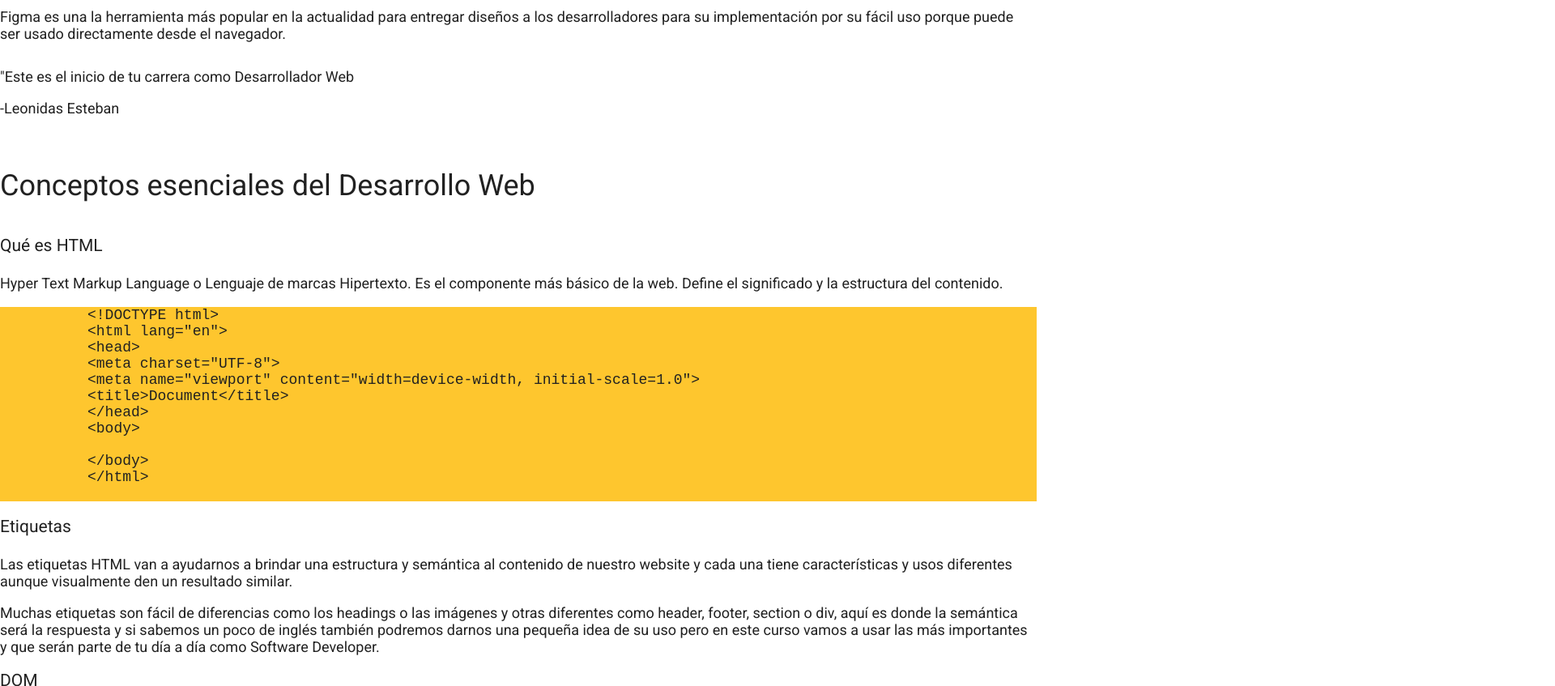
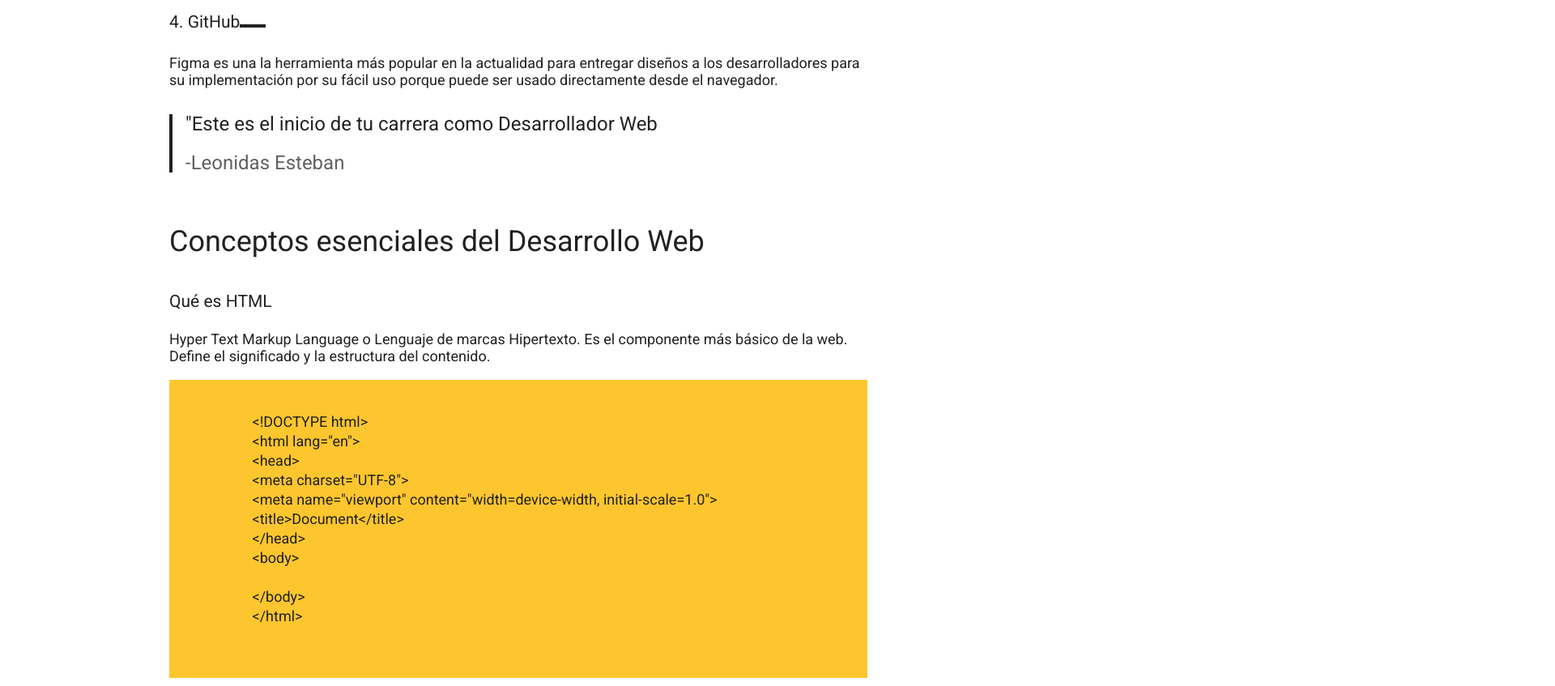
Before and after one commit to RicardoSTovar/curso-esencial-html.css, a plain HTML site: page index.html in a window 1280 px wide. Shown: the part 1800-2647 px from the top of the page at 81% size, 1920 px wide, since content can reach past the window. Drawn offline with Linux system fonts and the light colour scheme.

Commit message:
Se agregaron bordes y rellenos, asi como la tecnica wrapper

```diff
--- a/css/styles.css
+++ b/css/styles.css
@@ -91,10 +91,46 @@ h3{
 
 pre {
   background-color: #FEC62E;
+  padding: 40px;
+  font-family: 'Roboto';
+  line-height: 24px;
 }
 
 blockquote {
+  font-size: 24px;
   margin: 32px 0;
+  padding-left: 16px;
+  border-left: 4px solid var(--gray30);
+  line-height: 24px;
+}
+
+blockquote span {
+  color: var(--gray10);
+}
+
+blockquote span::before{
+  content: '-';
+}
+
+.main {
+  /* border: 1px solid red; */
+}
+
+.wrapper {
+  width: 902px;
+  margin: auto; /*Con este se puede centrar*/
+}
+
+.main-content {
+  background: white;
+  padding: 20px;
+}
+.debug { /*Con estos estilos puede debuggear*/
+  box-shadow: inset 0 0 0 50px red;
+  outline: 50px solid red;
+  background: red;
+  border: 1px solid red !important;
+  box-sizing: border-box;
 }
 
 .hero{
@@ -131,10 +167,11 @@ blockquote {
 
 .section-content h3{
   counter-increment: titleList;
+  padding-bottom: 4px;
 }
 
 .section-content h3::before {
-  content: counter(titleList,decimal);
+  content: counter(titleList,decimal) '. ';
 }
 
 .section-content h3::after {
--- a/index.html
+++ b/index.html
@@ -51,8 +51,10 @@
 
     </nav>
   </header>
-  <main>
 
+  <main class="main">
+    <div class="wrapper">
+      <div class="main-content">
         <h1>
           Curso esencial de HTML y CSS
         </h1>
@@ -87,7 +89,9 @@
             implementación por su fácil uso porque puede ser usado directamente desde el navegador.</p>
            <blockquote>
              <p>"Este es el inicio de tu carrera como Desarrollador Web</p>
-         <p>-Leonidas Esteban</p>
+             <p>
+              <span>Leonidas Esteban</span>
+              </p>
            </blockquote>
         </section>
         <hr>
@@ -181,6 +185,9 @@
         <p>Si tienes alguna pregunta escríbeme a
           <a href="mailto:ricardo.sauceda95@gmail.com">ricardo.sauceda95@gmail.com</a>
         </p>
+
+      </div>
+    </div>
   </main>
 </body>
 
```
Also changed, not shown: images/dom.png. Lines whose indentation alone changed are shown as unchanged.
